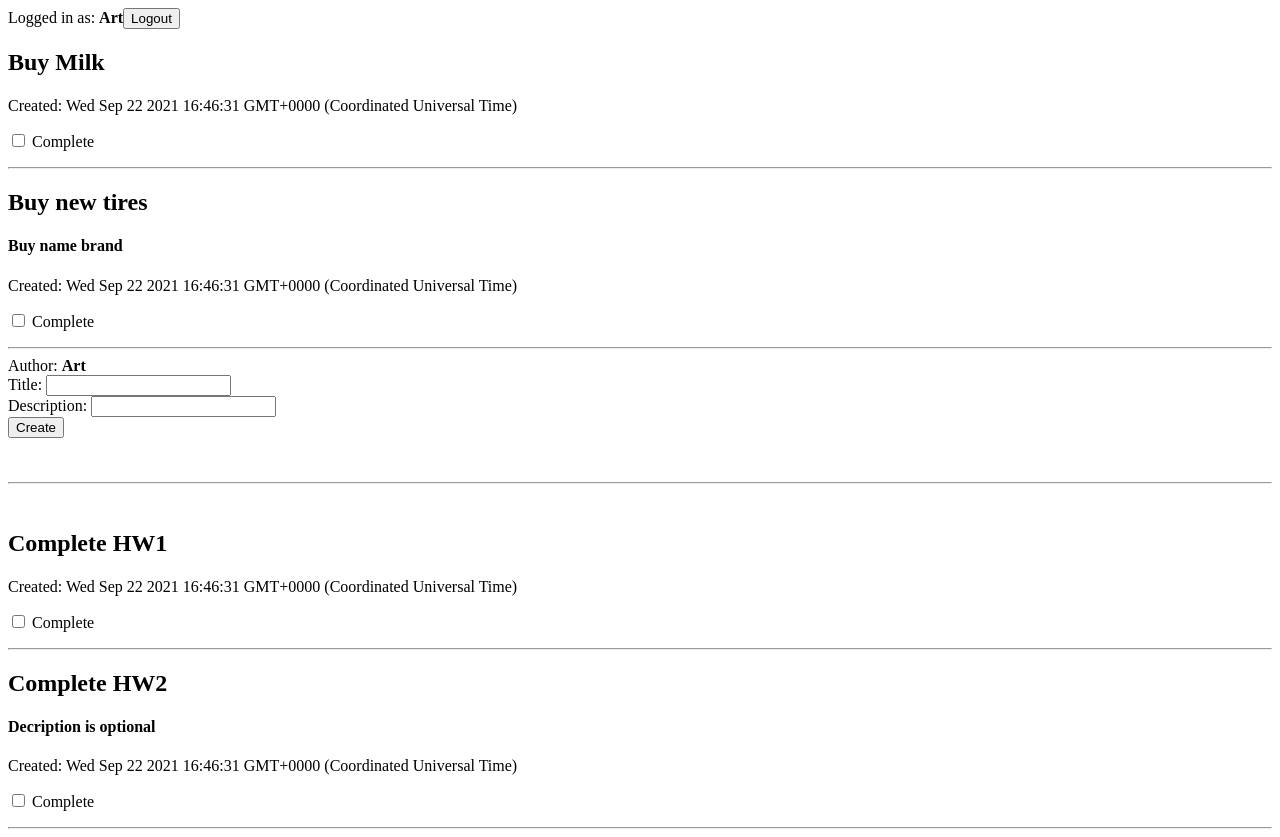
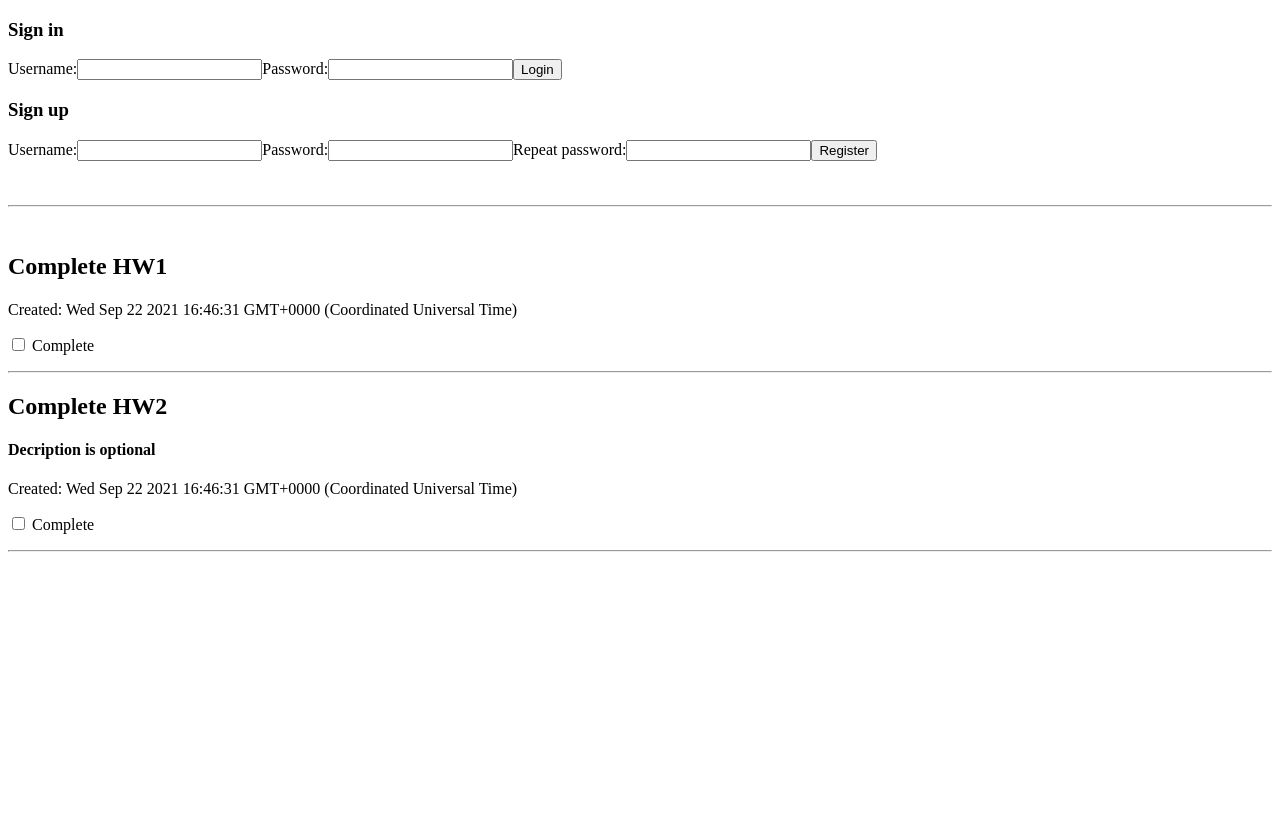
Before and after one commit to artchaidez/todoReact, a React (Create React App) app: page / in a window 1280 px wide. After the commit the page ends 800 px from the top, so only its background shows below. Built offline with nearby package versions, Linux system fonts and the light colour scheme.

Commit message:
Update createtodo

```diff
--- a/src/todo/createtodo.js
+++ b/src/todo/createtodo.js
@@ -12,7 +12,7 @@ export default function CreateTodo ({user}) {
             <label htmlFor="create-description">Description: </label>
             <input type="text" name="description" id="description" />
         </div>
-        <input type="submit" value="Create" />
+        <input type="submit" value="Create Todo" />
         </form>
     )
 }
--- a/src/user/userbar.js
+++ b/src/user/userbar.js
@@ -8,7 +8,7 @@ import TodoList from '../todo/todolist';
 export default function UserBar() {
 
     // Logout will appear if user != ''
-    const user = 'Art';
+    const user = '';
     const post = [
         {
             title: "Buy Milk",
```
